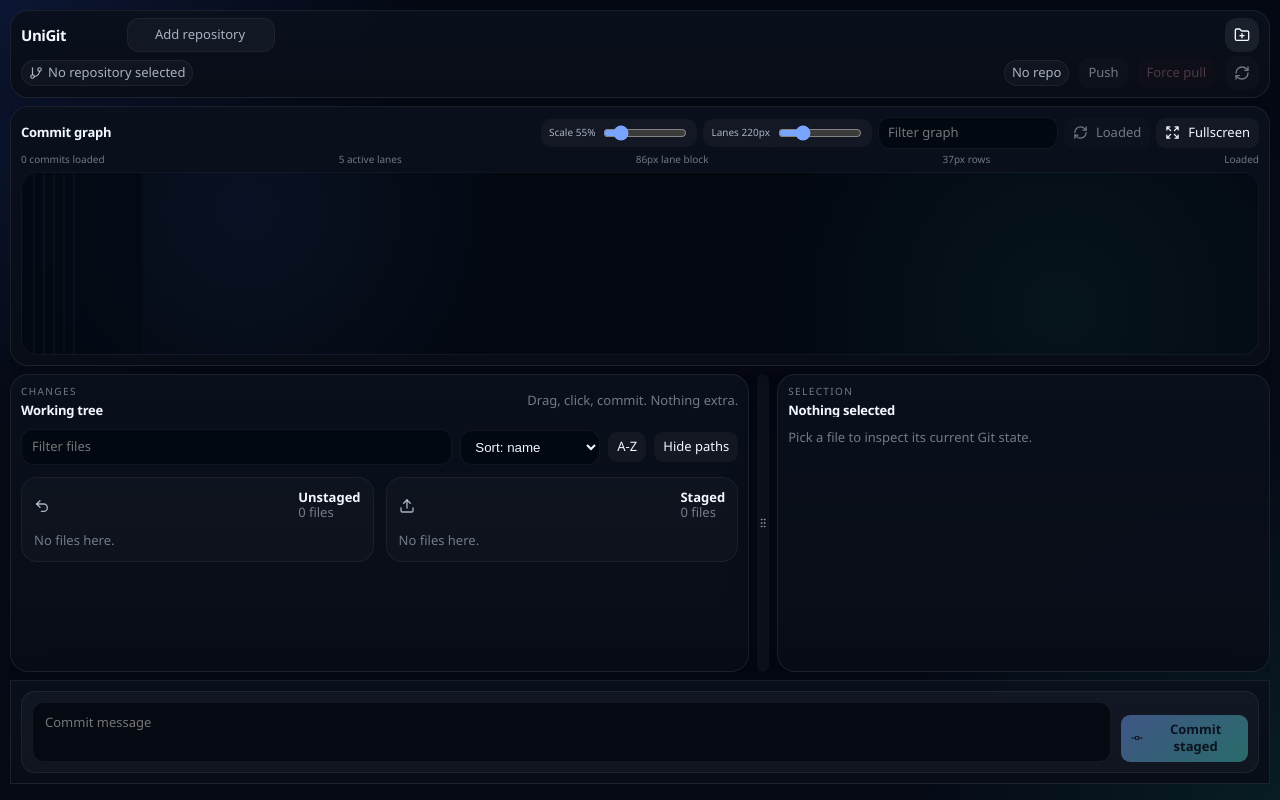
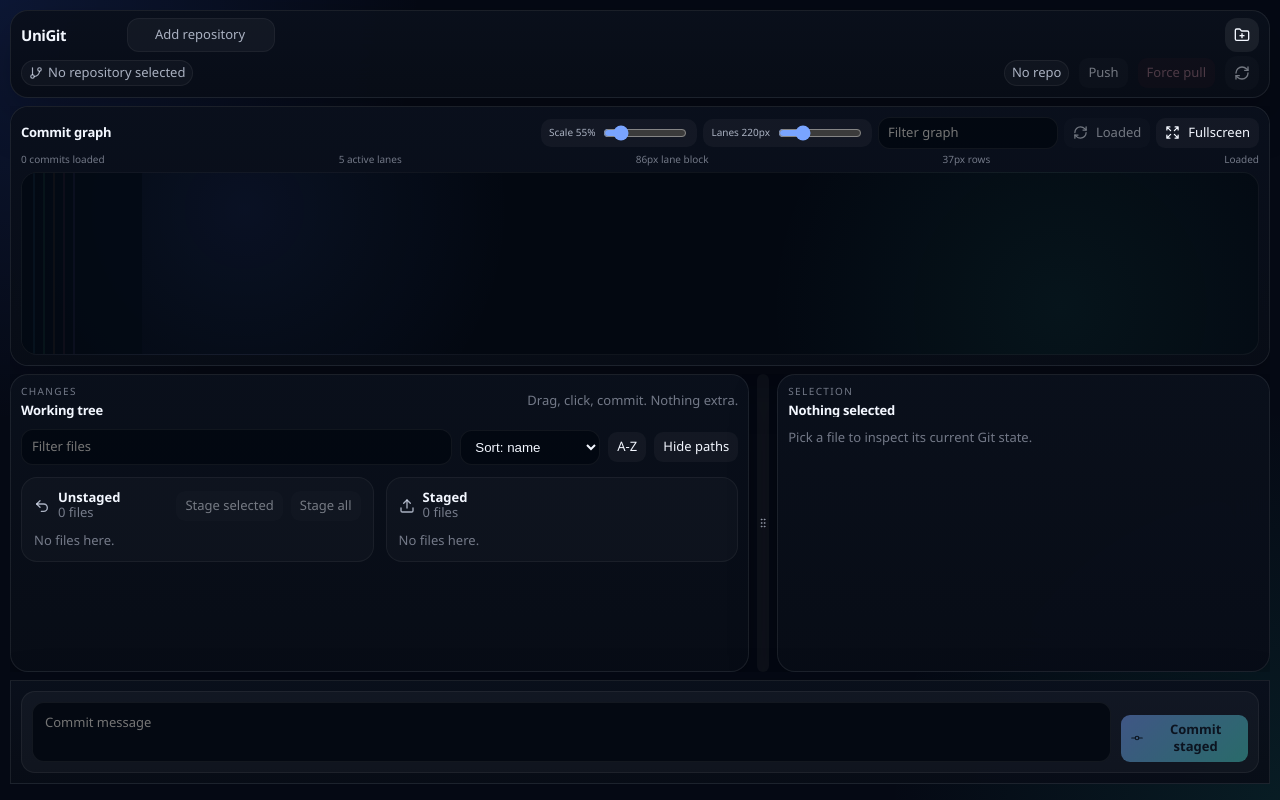
Before and after one commit to flamacore/UniGit, a React (Vite) app: page / in a window 1280 px wide. Built offline with nearby package versions, Linux system fonts and the light colour scheme.

Commit message:
Added new functionality for multi select

```diff
--- a/src/app/App.tsx
+++ b/src/app/App.tsx
@@ -10,7 +10,7 @@ import {
   Upload,
   X,
 } from "lucide-react";
-import { useCallback, useEffect, useMemo, useRef, useState } from "react";
+import { type MouseEvent, useCallback, useEffect, useMemo, useRef, useState } from "react";
 import { CommitGraphCanvas } from "./CommitGraphCanvas";
 import {
   applyCommitFilePatch,
@@ -357,6 +357,8 @@ export function App() {
   const [historyFilter, setHistoryFilter] = useState("");
   const [commitMessage, setCommitMessage] = useState("");
   const [selectedChangePath, setSelectedChangePath] = useState<string | null>(null);
+  const [selectedChangePaths, setSelectedChangePaths] = useState<string[]>([]);
+  const [selectionAnchorPath, setSelectionAnchorPath] = useState<string | null>(null);
   const [selectedCommitHash, setSelectedCommitHash] = useState<string | null>(null);
   const [commitDetail, setCommitDetail] = useState<CommitDetail | null>(null);
   const [commitDetailLoading, setCommitDetailLoading] = useState(false);
@@ -423,6 +425,14 @@ export function App() {
         }
       }
 
+      setSelectedChangePaths((current) =>
+        current.filter((path) => nextSnapshot.files.some((file) => file.path === path)),
+      );
+
+      if (selectionAnchorPath && !nextSnapshot.files.some((file) => file.path === selectionAnchorPath)) {
+        setSelectionAnchorPath(null);
+      }
+
       if (selectedCommitHash) {
         const stillExists = nextGraph.rows.some((commit) => commit.hash === selectedCommitHash);
 
@@ -443,7 +453,7 @@ export function App() {
       setLoading(false);
       setGraphLoading(false);
     }
-  }, [applyGraphPage, selectedChangePath, selectedCommitHash, selectedRepository]);
+  }, [applyGraphPage, selectedChangePath, selectedCommitHash, selectedRepository, selectionAnchorPath]);
 
   const loadMoreGraph = useCallback(async () => {
     if (!selectedRepository || graphLoading || !graphHasMore) {
@@ -781,6 +791,55 @@ export function App() {
     () => snapshot?.files.find((file) => file.path === selectedChangePath) ?? null,
     [selectedChangePath, snapshot?.files],
   );
+
+  const handleSelectChange = useCallback(
+    (path: string, event: MouseEvent<HTMLElement>, orderedPaths: string[]) => {
+      const withPath = (paths: string[]) => (paths.includes(path) ? paths : [...paths, path]);
+      const isToggle = event.ctrlKey || event.metaKey;
+      const isRange = event.shiftKey && selectionAnchorPath;
+
+      if (isRange && selectionAnchorPath) {
+        const startIndex = orderedPaths.indexOf(selectionAnchorPath);
+        const endIndex = orderedPaths.indexOf(path);
+
+        if (startIndex !== -1 && endIndex !== -1) {
+          const [from, to] = startIndex < endIndex ? [startIndex, endIndex] : [endIndex, startIndex];
+          const range = orderedPaths.slice(from, to + 1);
+          setSelectedChangePaths(range);
+          setSelectedChangePath(path);
+          return;
+        }
+      }
+
+      if (isToggle) {
+        setSelectedChangePaths((current) => {
+          const next = current.includes(path)
+            ? current.filter((entry) => entry !== path)
+            : [...current, path];
+
+          if (next.length === 0) {
+            setSelectedChangePath(null);
+          } else {
+            setSelectedChangePath(path);
+          }
+
+          return next;
+        });
+        setSelectionAnchorPath(path);
+        return;
+      }
+
+      setSelectedChangePaths(withPath([path]));
+      setSelectedChangePath(path);
+      setSelectionAnchorPath(path);
+    },
+    [selectionAnchorPath],
+  );
+
+  const selectedUnstagedPaths = useMemo(() => {
+    const lanePaths = new Set(unstagedChanges.map((item) => item.change.path));
+    return selectedChangePaths.filter((path) => lanePaths.has(path));
+  }, [selectedChangePaths, unstagedChanges]);
 
   const selectedCommit = useMemo(
     () => commitGraph.find((commit) => commit.hash === selectedCommitHash) ?? null,
@@ -1087,8 +1146,20 @@ export function App() {
                   }
                 }}
                 showPaths={showPaths}
-                onSelect={setSelectedChangePath}
-                selectedPath={selectedChangePath}
+                onSelect={handleSelectChange}
+                selectedPaths={selectedChangePaths}
+                primarySelectedPath={selectedChangePath}
+                bulkActionLabel="Stage selected"
+                bulkActionDisabled={submitting || selectedUnstagedPaths.length === 0}
+                onBulkAction={() => void runFileOperation("stage", selectedUnstagedPaths)}
+                bulkSecondaryLabel="Stage all"
+                bulkSecondaryDisabled={submitting || unstagedChanges.length === 0}
+                onBulkSecondaryAction={() =>
+                  void runFileOperation(
+                    "stage",
+                    unstagedChanges.map((item) => item.change.path),
+                  )
+                }
               />
               <DropLane
                 title="Staged"
@@ -1104,8 +1175,9 @@ export function App() {
                   }
                 }}
                 showPaths={showPaths}
-                onSelect={setSelectedChangePath}
-                selectedPath={selectedChangePath}
+                onSelect={handleSelectChange}
+                selectedPaths={selectedChangePaths}
+                primarySelectedPath={selectedChangePath}
               />
             </div>
             </div>
@@ -1424,8 +1496,15 @@ type DropLaneProps = {
   onAction: (path: string) => void;
   onDropFiles: (paths: string[], origin: "staged" | "unstaged") => void;
   showPaths: boolean;
-  onSelect: (path: string) => void;
-  selectedPath: string | null;
+  onSelect: (path: string, event: MouseEvent<HTMLElement>, orderedPaths: string[]) => void;
+  selectedPaths: string[];
+  primarySelectedPath: string | null;
+  bulkActionLabel?: string;
+  bulkActionDisabled?: boolean;
+  onBulkAction?: () => void;
+  bulkSecondaryLabel?: string;
+  bulkSecondaryDisabled?: boolean;
+  onBulkSecondaryAction?: () => void;
 };
 
 function DropLane({
@@ -1439,8 +1518,17 @@ function DropLane({
   onDropFiles,
   showPaths,
   onSelect,
-  selectedPath,
+  selectedPaths,
+  primarySelectedPath,
+  bulkActionLabel,
+  bulkActionDisabled,
+  onBulkAction,
+  bulkSecondaryLabel,
+  bulkSecondaryDisabled,
+  onBulkSecondaryAction,
 }: DropLaneProps) {
+  const orderedPaths = items.map((item) => item.change.path);
+
   return (
     <section
       className="lane"
@@ -1467,11 +1555,36 @@ function DropLane({
       }}
     >
       <header className="lane__header">
-        <span className="lane__icon">{icon}</span>
-        <div>
-          <h4>{title}</h4>
-          <p>{items.length} files</p>
+        <div className="lane__header-main">
+          <span className="lane__icon">{icon}</span>
+          <div>
+            <h4>{title}</h4>
+            <p>{items.length} files</p>
+          </div>
         </div>
+
+        {bulkActionLabel || bulkSecondaryLabel ? (
+          <div className="lane__actions">
+            {bulkActionLabel && onBulkAction ? (
+              <button
+                className="ghost-button"
+                disabled={bulkActionDisabled}
+                onClick={onBulkAction}
+              >
+                {bulkActionLabel}
+              </button>
+            ) : null}
+            {bulkSecondaryLabel && onBulkSecondaryAction ? (
+              <button
+                className="ghost-button"
+                disabled={bulkSecondaryDisabled}
+                onClick={onBulkSecondaryAction}
+              >
+                {bulkSecondaryLabel}
+              </button>
+            ) : null}
+          </div>
+        ) : null}
       </header>
 
       <div className="lane__list">
@@ -1481,20 +1594,24 @@ function DropLane({
               key={`${title}-${item.change.path}`}
               className={clsx(
                 "change-card",
-                selectedPath === item.change.path && "change-card--selected",
+                selectedPaths.includes(item.change.path) && "change-card--selected",
+                primarySelectedPath === item.change.path && "change-card--focused",
                 item.isMeta && "change-card--meta",
               )}
               draggable={!disabled}
               onDragStart={(event) => {
+                const draggedPaths = selectedPaths.includes(item.change.path)
+                  ? orderedPaths.filter((path) => selectedPaths.includes(path))
+                  : [item.change.path];
                 event.dataTransfer.setData(
                   "application/x-unigit-change",
                   JSON.stringify({
-                    paths: [item.change.path],
+                    paths: draggedPaths,
                     origin: dropAction === "stage" ? "unstaged" : "staged",
                   }),
                 );
               }}
-              onClick={() => onSelect(item.change.path)}
+              onClick={(event) => onSelect(item.change.path, event, orderedPaths)}
             >
               <div className="change-card__main">
                 <span
--- a/src/styles.css
+++ b/src/styles.css
@@ -389,6 +389,21 @@ h4 {
   display: inline-flex;
 }
 
+.lane__header-main,
+.lane__actions {
+  display: flex;
+  align-items: center;
+  gap: 8px;
+}
+
+.lane__header-main {
+  min-width: 0;
+}
+
+.lane__actions {
+  flex-shrink: 0;
+}
+
 .lane__list,
 .selection-card,
 .panel-scroll,
@@ -464,6 +479,10 @@ h4 {
 .change-card--selected {
   border-color: var(--line-strong);
   background: rgba(39, 76, 148, 0.32);
+}
+
+.change-card--focused {
+  box-shadow: inset 0 0 0 1px rgba(207, 224, 255, 0.32);
 }
 
 .change-card__text {
```
Also changed, not shown: 1 other file (tests, documents, lock files or other folders).
